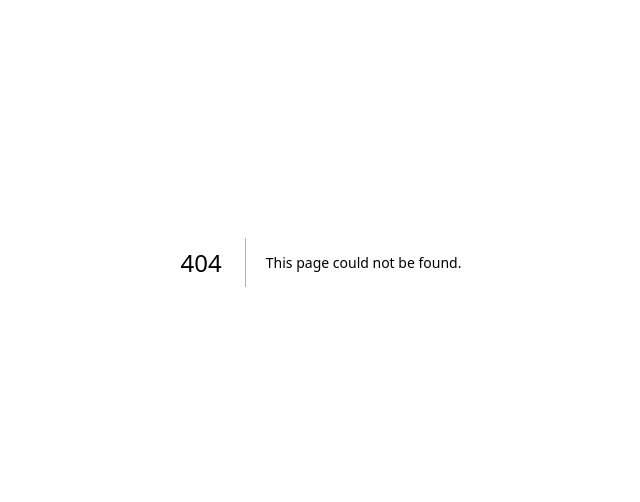
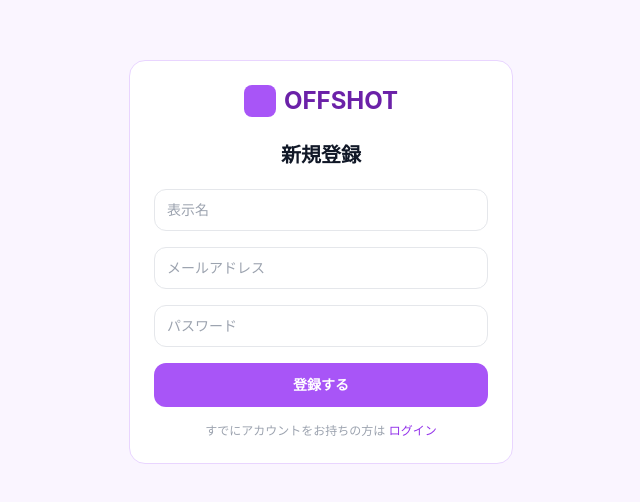
Before and after one commit to athenakikaku-lab/OFFSHOT, a Next.js app: page /auth/signup in a window 1280 px wide. Before the commit this address had no page. Shown: the part 138-640 px from the top of the page, without its empty margins (319-959 px from the left). Built offline with nearby package versions, Linux system fonts and the light colour scheme.

Commit message:
feat: add app/auth/signup/page.tsx

```diff
--- /dev/null
+++ b/app/auth/signup/page.tsx
@@ -0,0 +1,24 @@
+'use client'
+import Link from 'next/link'
+export default function SignupPage() {
+  return (
+    <div className="min-h-screen bg-purple-50 flex items-center justify-center px-6">
+      <div className="w-full max-w-sm bg-white rounded-2xl p-6 border border-purple-200">
+        <div className="flex items-center justify-center gap-2 mb-6">
+          <div className="w-8 h-8 bg-purple-500 rounded-lg" />
+          <span className="text-2xl font-bold text-purple-800">OFFSHOT</span>
+        </div>
+        <h1 className="text-xl font-bold text-gray-900 mb-5 text-center">新規登録</h1>
+        <div className="flex flex-col gap-4">
+          <input type="text" placeholder="表示名" className="w-full px-3 py-2.5 border border-gray-200 rounded-xl text-sm focus:outline-none focus:border-purple-500"/>
+          <input type="email" placeholder="メールアドレス" className="w-full px-3 py-2.5 border border-gray-200 rounded-xl text-sm focus:outline-none focus:border-purple-500"/>
+          <input type="password" placeholder="パスワード" className="w-full px-3 py-2.5 border border-gray-200 rounded-xl text-sm focus:outline-none focus:border-purple-500"/>
+          <button className="w-full py-3 bg-purple-500 text-white font-bold rounded-xl text-sm hover:bg-purple-700">登録する</button>
+        </div>
+        <p className="text-center text-xs text-gray-400 mt-4">
+          すでにアカウントをお持ちの方は <Link href="/auth/login" className="text-purple-600 font-medium">ログイン</Link>
+        </p>
+      </div>
+    </div>
+  )
+}
```
